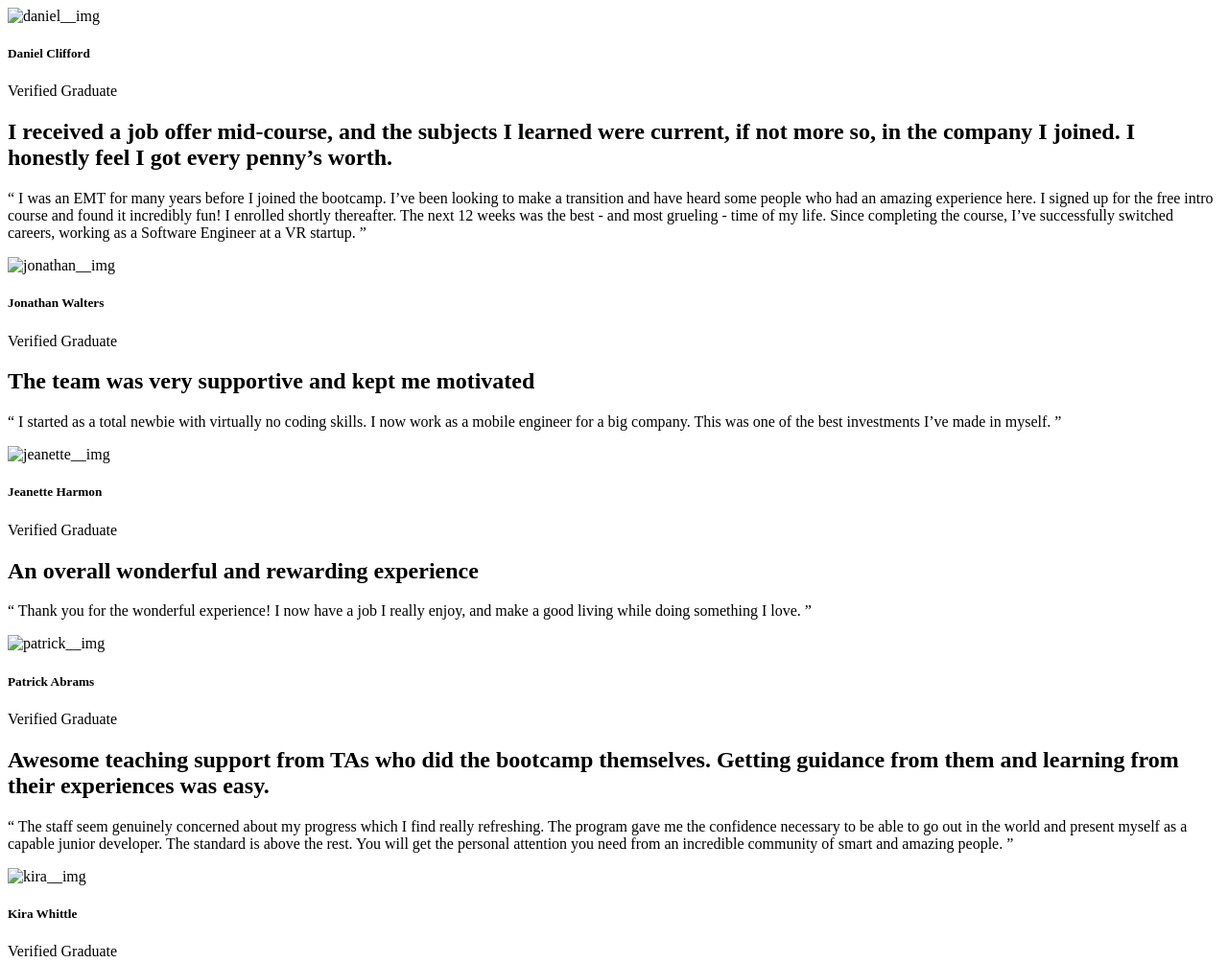
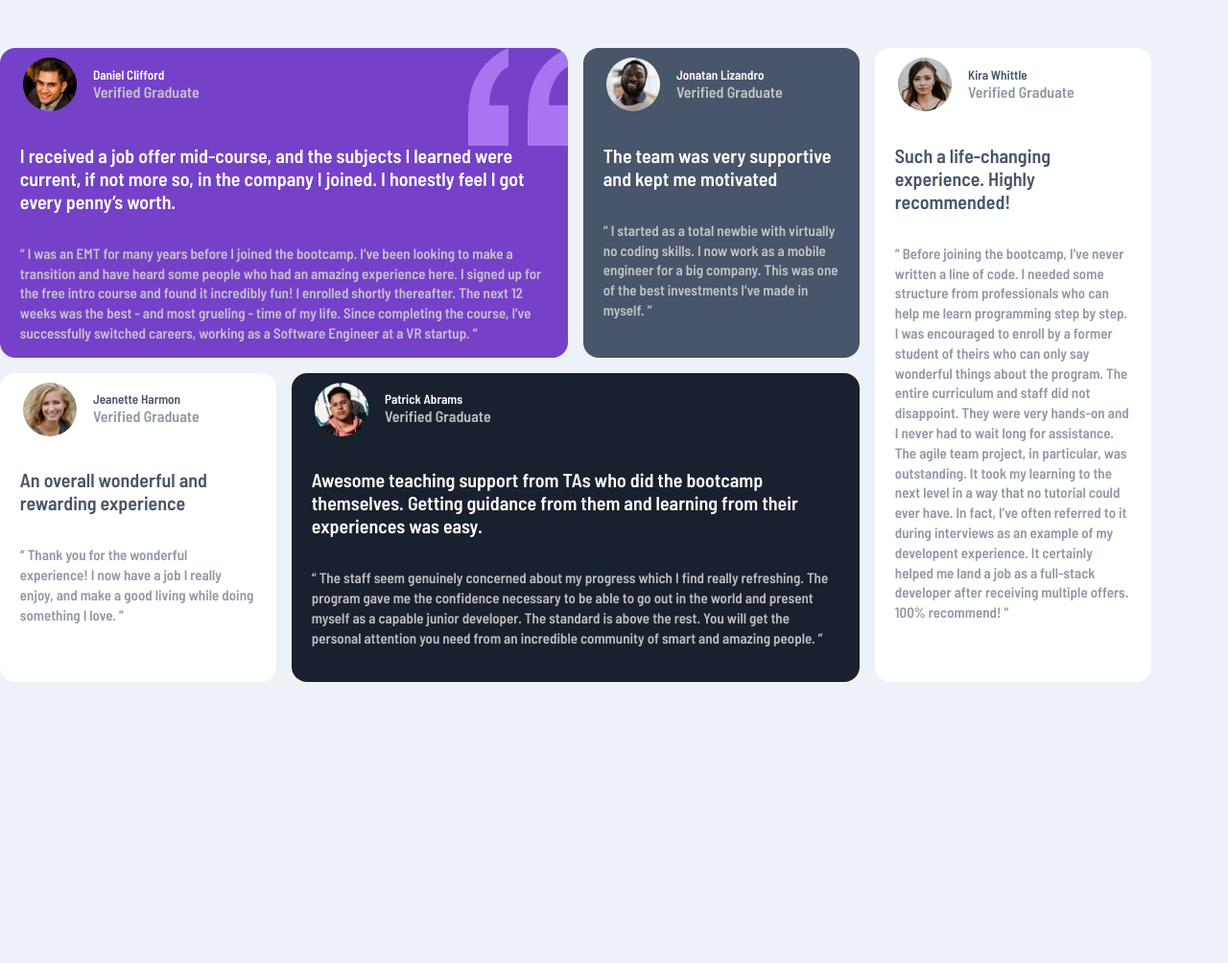
Before and after one commit to marcos-senn/testimonials-grid-section-main, a plain HTML site: page index.html in a window 1280 px wide. Shown: the top 1004 px of the page at 96% size. After the commit the page ends 800 px from the top, so only its background shows below. Drawn offline with Linux system fonts and the light colour scheme.

Commit message:
Version desktop 1440px finalizada

```diff
--- /dev/null
+++ b/css/daniel.css
@@ -0,0 +1,32 @@
+:root{
+    /* Primary colors*/
+    --Moderate-violet: hsl(263, 55%, 52%);
+    --Very-dark-grayish-blue: hsl(217, 19%, 35%);
+    --Very-dark-blackish-blue: hsl(219, 29%, 14%);
+    --White: hsl(0, 0%, 100%);
+
+    /* Neutral colors*/
+
+    --Light-gray: hsl(0, 0%, 81%);
+    --Light-grayish-blue: hsl(210, 46%, 95%);
+}
+
+
+.danielh5{
+    color: var(--White);
+}
+
+.danielp {
+    color: var(--Light-gray);
+    opacity: .9;
+}
+
+.danielh1{
+    color: var(--White);
+}
+
+.danielp2{
+    color: var(--Light-gray);
+    opacity: .9;
+    margin-bottom: 10px;
+}
--- /dev/null
+++ b/css/grid.css
@@ -0,0 +1,56 @@
+:root{
+    /* Primary colors*/
+    --Moderate-violet: hsl(263, 55%, 52%);
+    --Very-dark-grayish-blue: hsl(217, 19%, 35%);
+    --Very-dark-blackish-blue: hsl(219, 29%, 14%);
+    --White: hsl(0, 0%, 100%);
+
+    /* Neutral colors*/
+
+    --Light-gray: hsl(0, 0%, 81%);
+    --Light-grayish-blue: hsl(210, 46%, 95%);
+}
+
+.main__testimonial{
+    height: 90%;
+    width: 1200px;
+    display: grid;
+    grid-template-columns: 1fr 1fr 1fr 1fr;
+    grid-template-rows: 1fr 1fr;
+    gap: 1rem;
+}
+
+.testimonial__daniel{
+    grid-column: 1/3;
+    grid-row: 1/1;
+    background-repeat: no-repeat;
+    background-position-x: right;
+    background: var(--Moderate-violet);
+    background-image: url(/images/bg-pattern-quotation.svg);
+    background-repeat: no-repeat;
+    background-position: top right;
+}
+
+.testimonial__jonatan{
+    grid-column: 3/4;
+    grid-row: 1/1;
+    background: var(--Very-dark-grayish-blue);
+}
+
+.testimonial__jeanette{
+    grid-column: 1/2;
+    grid-row: 2/3;
+    background: var(--White);
+}
+
+.testimonial__patrick{
+    grid-column: 2/4;
+    grid-row: 2/3;
+    background-color: var(--Very-dark-blackish-blue);
+}
+
+.testimonial__kira{
+    grid-column: 4/5;
+    grid-row: 1/3;
+    background:var(--White);
+}
--- /dev/null
+++ b/css/jeanette.css
@@ -0,0 +1,31 @@
+:root{
+    /* Primary colors*/
+    --Moderate-violet: hsl(263, 55%, 52%);
+    --Very-dark-grayish-blue: hsl(217, 19%, 35%);
+    --Very-dark-blackish-blue: hsl(219, 29%, 14%);
+    --White: hsl(0, 0%, 100%);
+
+    /* Neutral colors*/
+
+    --Light-gray: hsl(0, 0%, 81%);
+    --Light-grayish-blue: hsl(210, 46%, 95%);
+}
+
+
+.jeanetteh5{
+    color: var(--Very-dark-grayish-blue);
+}
+
+.jeanettep {
+    color: var(--Very-dark-grayish-blue);
+    opacity: .6;
+}
+
+.jeanetteh1{
+    color: var(--Very-dark-grayish-blue);
+}
+
+.jeanettep2{
+    color: var(--Very-dark-grayish-blue);
+    opacity: .6;
+}
--- /dev/null
+++ b/css/jonatan.css
@@ -0,0 +1,31 @@
+:root{
+    /* Primary colors*/
+    --Moderate-violet: hsl(263, 55%, 52%);
+    --Very-dark-grayish-blue: hsl(217, 19%, 35%);
+    --Very-dark-blackish-blue: hsl(219, 29%, 14%);
+    --White: hsl(0, 0%, 100%);
+
+    /* Neutral colors*/
+
+    --Light-gray: hsl(0, 0%, 81%);
+    --Light-grayish-blue: hsl(210, 46%, 95%);
+}
+
+
+.jonatanh5{
+    color: var(--White);
+}
+
+.jonatanp {
+    color: var(--Light-gray);
+    opacity: .9;
+}
+
+.jonatanh1{
+    color: var(--White);
+}
+
+.jonatanp2{
+    color: var(--Light-gray);
+    opacity: .9;
+}
--- /dev/null
+++ b/css/kira.css
@@ -0,0 +1,31 @@
+:root{
+    /* Primary colors*/
+    --Moderate-violet: hsl(263, 55%, 52%);
+    --Very-dark-grayish-blue: hsl(217, 19%, 35%);
+    --Very-dark-blackish-blue: hsl(219, 29%, 14%);
+    --White: hsl(0, 0%, 100%);
+
+    /* Neutral colors*/
+
+    --Light-gray: hsl(0, 0%, 81%);
+    --Light-grayish-blue: hsl(210, 46%, 95%);
+}
+
+
+.kirah5{
+    color: var(--Very-dark-grayish-blue);
+}
+
+.kirap {
+    color: var(--Very-dark-grayish-blue);
+    opacity: .6;
+}
+
+.kirah1{
+    color: var(--Very-dark-grayish-blue);
+}
+
+.kirap2{
+    color: var(--Very-dark-grayish-blue);
+    opacity: .6;
+}
--- /dev/null
+++ b/css/patrick.css
@@ -0,0 +1,31 @@
+:root{
+    /* Primary colors*/
+    --Moderate-violet: hsl(263, 55%, 52%);
+    --Very-dark-grayish-blue: hsl(217, 19%, 35%);
+    --Very-dark-blackish-blue: hsl(219, 29%, 14%);
+    --White: hsl(0, 0%, 100%);
+
+    /* Neutral colors*/
+
+    --Light-gray: hsl(0, 0%, 81%);
+    --Light-grayish-blue: hsl(210, 46%, 95%);
+}
+
+
+.patrickh5{
+    color: var(--White);
+}
+
+.patrickp {
+    color: var(--Light-gray);
+    opacity: .9;
+}
+
+.patrickh1{
+    color: var(--White);
+}
+
+.patrickp2{
+    color: var(--Light-gray);
+    opacity: .9;
+}
--- a/css/styles.css
+++ b/css/styles.css
@@ -0,0 +1,62 @@
+*{
+    margin: 0 auto;
+    box-sizing: border-box;
+}
+
+body{
+    font-family:'Barlow Semi Condensed', sans-serif;;
+    width: 90%;
+    margin: 50px 0px;
+    background: var(--Light-grayish-blue);
+}
+
+:root{
+    /* Primary colors*/
+    --Moderate-violet: hsl(263, 55%, 52%);
+    --Very-dark-grayish-blue: hsl(217, 19%, 35%);
+    --Very-dark-blackish-blue: hsl(219, 29%, 14%);
+    --White: hsl(0, 0%, 100%);
+
+    /* Neutral colors*/
+
+    --Light-gray: hsl(0, 0%, 81%);
+    --Light-grayish-blue: hsl(210, 46%, 95%);
+}
+
+.testimonial{
+    margin: 0;
+    padding: 0 1rem 0 1rem;
+    border-radius: 1rem;
+}
+
+.testimonial__title{
+    font-size: 20px;
+    font-weight: 600;
+    margin-top: 1rem;
+}
+
+.testimonial__paragraph{
+    font-size: 15px;
+    font-weight: 500;
+    margin-top: 2rem;
+    line-height: 1.3rem;
+
+}
+
+.testimonial-container{
+    display: flex;
+    width: 200px;
+    margin: 10px 0;
+}
+
+.testimonial__presentation{
+    margin-top: .6rem;
+}
+
+.testimonial__image{
+    border-radius: 50px;
+}
+
+.title__paragraph{
+    padding: .3rem;
+}
--- a/index.html
+++ b/index.html
@@ -2,77 +2,103 @@
 <html lang="en">
 <head>
   <meta charset="UTF-8">
-  <meta name="viewport" content="width=device-width, initial-scale=1.0"> <!-- displays site properly based on user's device -->
+  <meta name="viewport" content="width=device-width, initial-scale=1.0">
   <link rel="icon" type="image/png" sizes="32x32" href="./images/favicon-32x32.png">
+  <link rel="preconnect" href="https://fonts.googleapis.com">
+
+  <!-- Fonts -->
+  <link rel="preconnect" href="https://fonts.gstatic.com" crossorigin>
+  <link href="https://fonts.googleapis.com/css2?family=Barlow+Semi+Condensed:ital,wght@0,600;1,500&display=swap" rel="stylesheet">
+  <!-- GridLayout -->
+  <link rel="stylesheet" href="./css/grid.css">
+  <!-- stylesheet -->
+  <link rel="stylesheet" href="./css/styles.css">
+  <link rel="stylesheet" href="./css/daniel.css">
+  <link rel="stylesheet" href="./css/jonatan.css">
+  <link rel="stylesheet" href="./css/jeanette.css">
+  <link rel="stylesheet" href="./css/patrick.css">
+  <link rel="stylesheet" href="./css/kira.css">
+
   <title>Testimonials grid section main</title>
 
 </head>
 <body>
   <main class="main">
     <section class="main__testimonial">
-      <div>
-        <img src="#" alt="daniel__img">
-        <h5>Daniel Clifford</h5>
-        <p>Verified Graduate</p>
+      <div class="testimonial testimonial__daniel">
+        <section class="testimonial-container">
+          <div class="imagen"><img class="testimonial__image" src="./images/image-daniel.jpg" alt="daniel__img"></div>
+          <div class="testimonial__presentation">
+            <h5 class="danielh5">Daniel Clifford</h5>
+            <p class="danielp">Verified Graduate</p>
           </div>
-      <div>
-        <h1>I received a job offer mid-course, and the subjects I learned were current, if not more so,
+        </section>
+        <div class="title__paragraph">
+          <h1 class="danielh1 testimonial__title">I received a job offer mid-course, and the subjects I learned were current, if not more so,
             in the company I joined. I honestly feel I got every penny’s worth.</h1>
-        <p>“ I was an EMT for many years before I joined the bootcamp. I’ve been looking to make a
+          <p class="danielp2 testimonial__paragraph">“ I was an EMT for many years before I joined the bootcamp. I’ve been looking to make a
             transition and have heard some people who had an amazing experience here. I signed up
             for the free intro course and found it incredibly fun! I enrolled shortly thereafter.
             The next 12 weeks was the best - and most grueling - time of my life. Since completing
             the course, I’ve successfully switched careers, working as a Software Engineer at a VR startup. ”</p>
         </div>
+      </div>
+      <div class="testimonial testimonial__jonatan">
+        <section class="testimonial-container">
+          <div><img class="testimonial__image" src="./images/image-jonathan.jpg" alt="daniel__img"></div>
+          <div class="testimonial__presentation">
+            <h5 class="jonatanh5">Jonatan Lizandro</h5>
+            <p class="jonatanp">Verified Graduate</p>
+          </div>
         </section>
-    <section class="main__testimonial">
-      <div>
-        <img src="#" alt="jonathan__img">
-        <h5>Jonathan Walters</h5>
-        <p>Verified Graduate</p>
-      </div>
-      <div>
-        <h1>The team was very supportive and kept me motivated</h1>
-        <p>“ I started as a total newbie with virtually no coding skills. I now work as a mobile engineer
+        <div class="title__paragraph">
+          <h1 class="jonatanh1 testimonial__title">The team was very supportive and kept me motivated</h1>
+          <p class="jonatanp2 testimonial__paragraph">“ I started as a total newbie with virtually no coding skills. I now work as a mobile engineer
             for a big company. This was one of the best investments I’ve made in myself. ”</p>
         </div>
+      </div>
+      <div class="testimonial testimonial__jeanette">
+        <section class="testimonial-container">
+          <div><img class="testimonial__image" src="./images/image-jeanette.jpg" alt="jeanette__img"></div>
+        <div class="testimonial__presentation">
+          <h5 class="jeanetteh5">Jeanette Harmon</h5>
+          <p class="jeanettep">Verified Graduate</p>
+        </div>
         </section>
-    <section class="main__testimonial">
-      <div>
-        <img src="#" alt="jeanette__img">
-        <h5>Jeanette Harmon</h5>
-        <p>Verified Graduate</p>
-      </div>
-      <div>
-        <h1>An overall wonderful and rewarding experience</h1>
-        <p>“ Thank you for the wonderful experience! I now have a job I really enjoy, and make a good living
+        <div class="title__paragraph">
+          <h1 class="jeanetteh1 testimonial__title">An overall wonderful and rewarding experience</h1>
+          <p class="jeanettep2 testimonial__paragraph">“ Thank you for the wonderful experience! I now have a job I really enjoy, and make a good living
             while doing something I love. ”</p>
         </div>
+      </div>
+      <div class="testimonial testimonial__patrick">
+        <section class="testimonial-container">
+          <div><img class="testimonial__image" src="./images/image-patrick.jpg" alt="patrick__img"></div>
+          <div class="testimonial__presentation">
+            <h5 class="patrickh5">Patrick Abrams</h5>
+            <p class="patrickp">Verified Graduate</p>
+          </div>
         </section>
-    <section class="main__testimonial">
-      <div>
-        <img src="#" alt="patrick__img">
-        <h5>Patrick Abrams</h5>
-        <p>Verified Graduate</p>
-      </div>
-      <div>
-        <h1>Awesome teaching support from TAs who did the bootcamp themselves. Getting guidance from them and
+        <div class="title__paragraph">
+          <h1 class="patrickh1 testimonial__title">Awesome teaching support from TAs who did the bootcamp themselves. Getting guidance from them and
             learning from their experiences was easy.</h1>
-        <p>“ The staff seem genuinely concerned about my progress which I find really refreshing. The program
+          <p class="patrickp2 testimonial__paragraph">“ The staff seem genuinely concerned about my progress which I find really refreshing. The program
             gave me the confidence necessary to be able to go out in the world and present myself as a capable
             junior developer. The standard is above the rest. You will get the personal attention you need from
             an incredible community of smart and amazing people. ”</p>
         </div>
+      </div>
+      <div class="testimonial testimonial__kira">
+        <section class="testimonial-container">
+          <div><img class="testimonial__image" src="./images/image-kira.jpg" alt="kira__img"></div>
+          <div class="testimonial__presentation">
+            <h5 class="kirah5">Kira Whittle</h5>
+            <p class="kirap">Verified Graduate</p>
+          </div>
         </section>
-    <section class="main__testimonial">
-      <div>
-        <img src="#" alt="kira__img">
-        <h5>Kira Whittle</h5>
-        <p>Verified Graduate</p>
-      </div>
-      <div>
-        <h1>Such a life-changing experience. Highly recommended!</h1>
-        <p>“ Before joining the bootcamp, I’ve never written a line of code. I needed some structure from
+        <div class="title__paragraph">
+          <h1 class="kirah1 testimonial__title">Such a life-changing experience. Highly recommended!</h1>
+          <p class="kirap2 testimonial__paragraph">“ Before joining the bootcamp, I’ve never written a line of code. I needed some structure from
             professionals who can help me learn programming step by step. I was encouraged to enroll by a former
             student of theirs who can only say wonderful things about the program. The entire curriculum and staff
             did not disappoint. They were very hands-on and I never had to wait long for assistance. The agile team
@@ -81,8 +107,9 @@
             experience. It certainly helped me land a job as a full-stack developer after receiving multiple offers.
             100% recommend! ”</p>
         </div>
+      </div>
+
     </section>
   </main>
-
 </body>
 </html>
```
Lines whose indentation alone changed are shown as unchanged.
